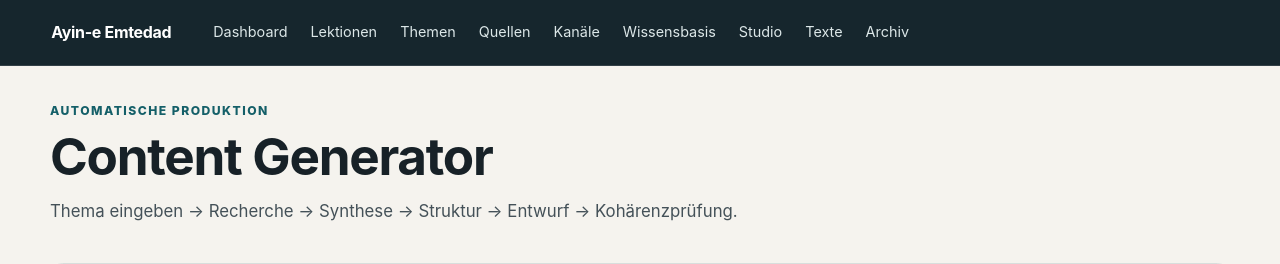
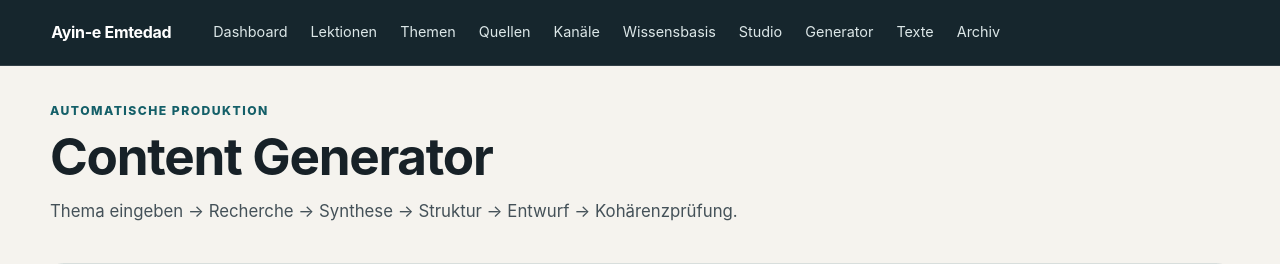
Before and after one commit to Ferid1088/emtedad, a Python web app: template app/web/templates/content_generator.html in a window 1280 px wide. Shown: the top 264 px of the page. Run offline with Jinja, Linux system fonts and the light colour scheme; the template is opened without the code that fills it, so the values that code supplies are empty.

Commit message:
feat: expose automated generator in navigation

```diff
--- a/app/web/templates/base.html
+++ b/app/web/templates/base.html
@@ -18,6 +18,7 @@
         ('/channels', 'Kanäle'),
         ('/knowledge', 'Wissensbasis'),
         ('/studio', 'Studio'),
+        ('/generator', 'Generator'),
         ('/texts', 'Texte'),
         ('/archive', 'Archiv')
       ] %}
```
